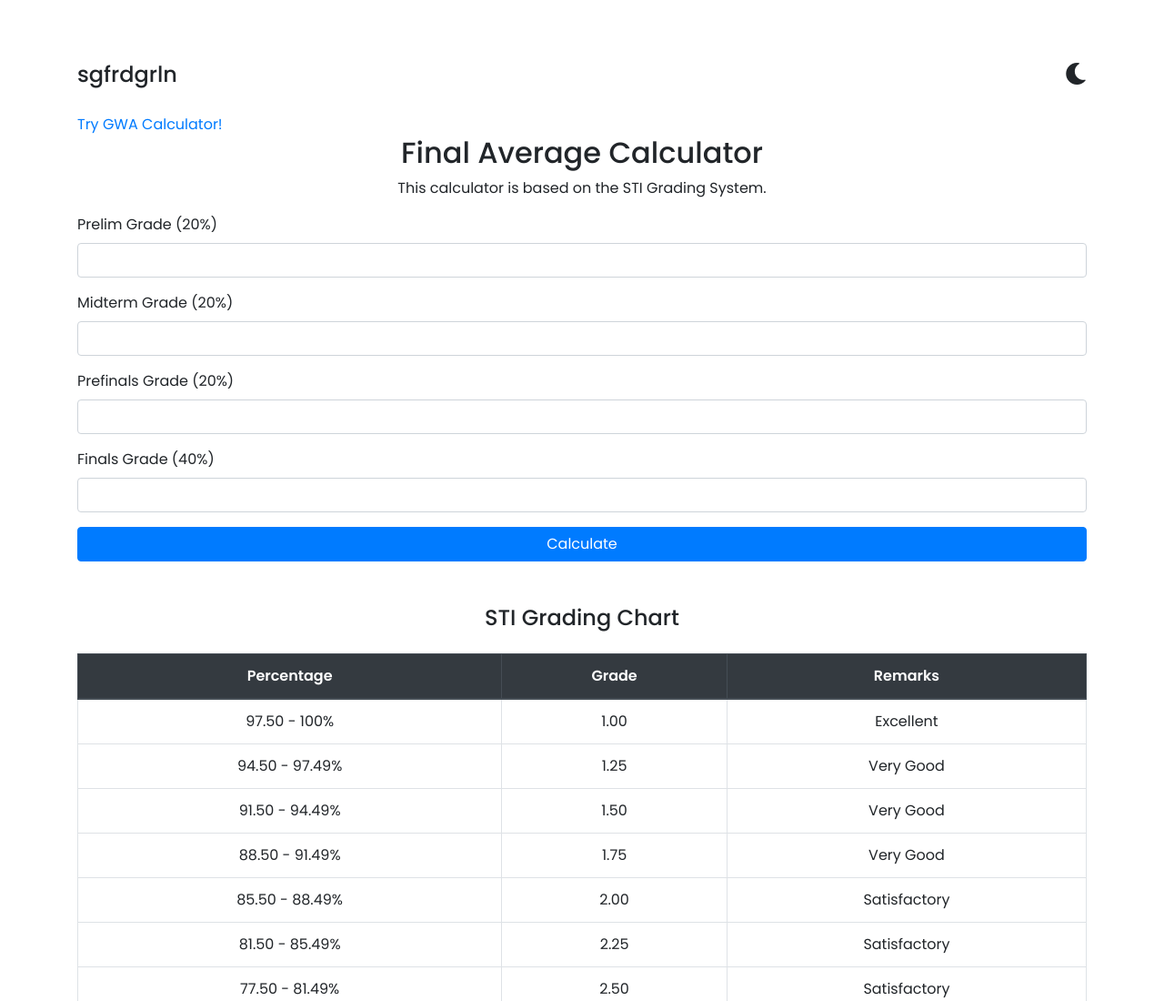
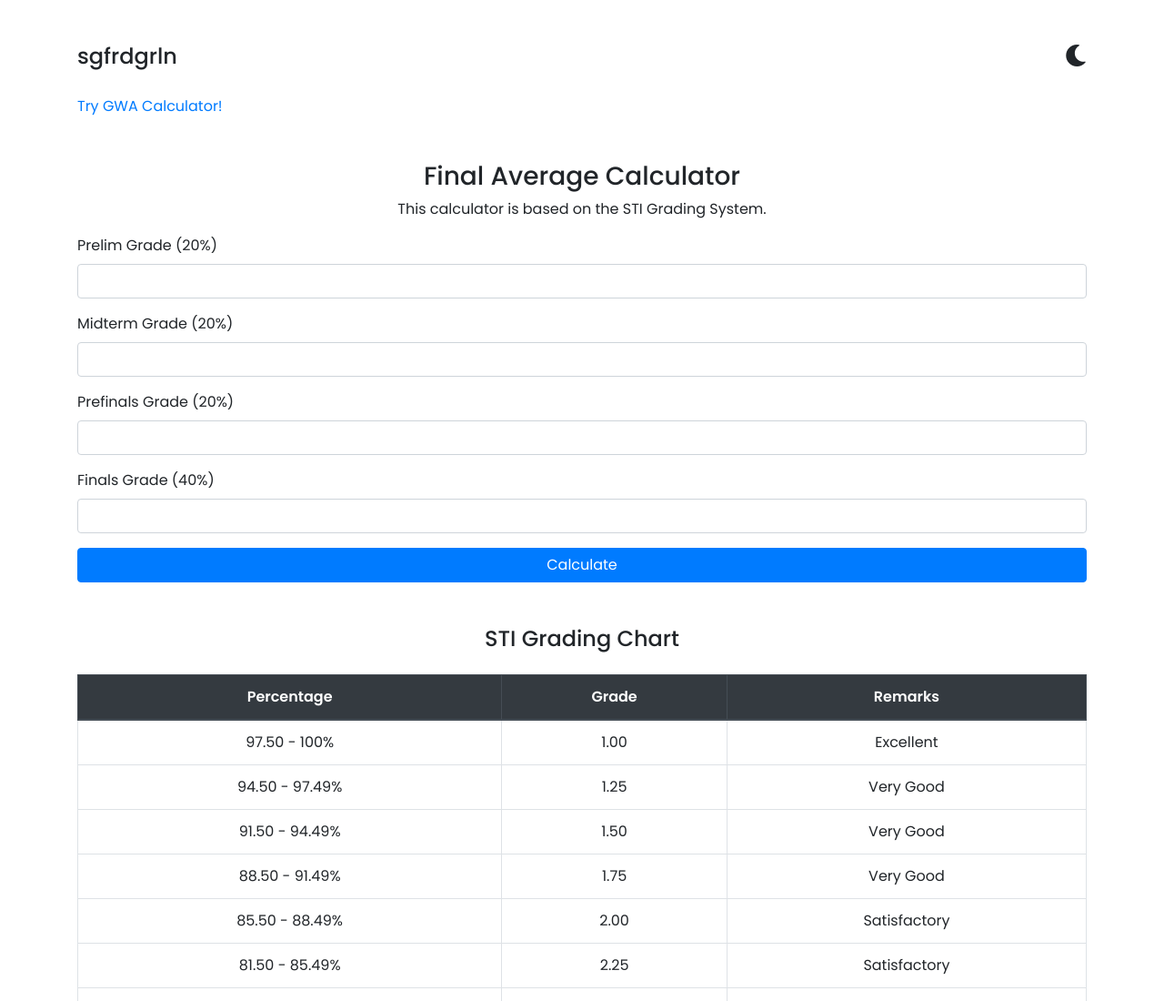
Before and after one commit to sisiegy/final-average-calculator, a plain HTML site: page index.html in a window 1280 px wide. Shown: the top 1100 px of the page at 91% size. Drawn offline with nearby package versions, Linux system fonts and the light colour scheme.

Commit message:
Update index.html

```diff
--- a/index.html
+++ b/index.html
@@ -55,15 +55,15 @@
 </head>
 <body>
     <div class="container mt-5">
-        <div class="header d-flex justify-content-start">
-
-        </div>
         <div class="header d-flex justify-content-between">
             <h4 style="cursor: pointer;" onclick="goHome()">sgfrdgrln<h4>
             <i class="fas fa-moon icon " id="darkModeIcon"></i>
         </div>
-        <a href="/gwa-calculator">Try GWA Calculator!</a>
-        <h2 class="text-center">Final Average Calculator</h2>
+        <div class="header d-flex justify-content-start">
+            <a href="/gwa-calculator">Try GWA Calculator!</a>
+        </div>
+
+        <h3 class="text-center mt-5">Final Average Calculator</h3>
         <p class="text-center">This calculator is based on the STI Grading System.</p>
 
         <form id="gradeForm">
```
